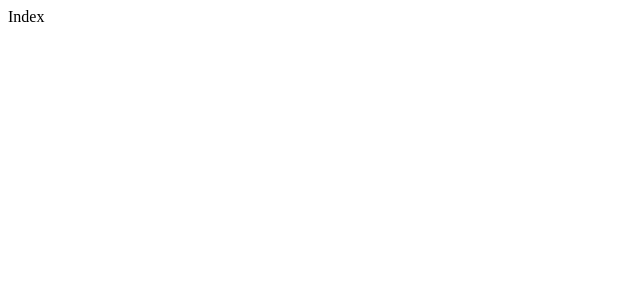
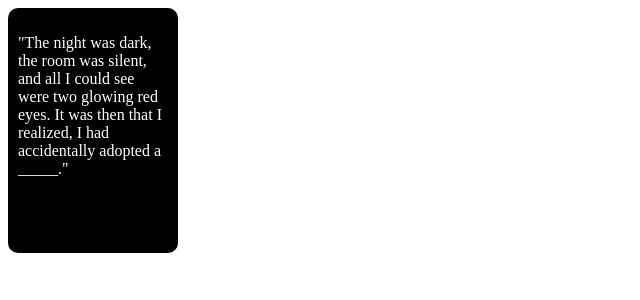
Before and after one commit to AlexLazcano/AIAgianstHumanity, a Next.js app: page / in a window 1280 px wide. Shown: the top 300 px of the page, without its empty margins (0-640 px from the left). Built offline with nearby package versions, Linux system fonts and the light colour scheme.

Commit message:
added a card to home page

```diff
--- /dev/null
+++ b/src/components/card/card.js
@@ -0,0 +1,16 @@
+import React from 'react'
+import { StyledCard } from './styledCard'
+
+const Card = ({text}) => {
+
+
+    return (
+        <StyledCard>
+            <p>
+                "The night was dark, the room was silent, and all I could see were two glowing red eyes. It was then that I realized, I had accidentally adopted a _____."
+            </p>
+        </StyledCard>
+    )
+}
+
+export default Card
--- /dev/null
+++ b/src/components/card/styledCard.js
@@ -0,0 +1,11 @@
+const { styled } = require("styled-components");
+
+export const StyledCard = styled.div`
+
+    width: 150px;
+    background-color:black;
+    padding: 10px;
+    color: white;
+    aspect-ratio: 2/3;
+    border-radius: 10px;
+`
--- a/src/pages/index.js
+++ b/src/pages/index.js
@@ -1,8 +1,11 @@
+import Card from '@/components/card/card'
 import React from 'react'
 
 const Index = () => {
   return (
-    <div>Index</div>
+    <div>
+        <Card />
+    </div>
   )
 }
 
```
Also changed, not shown: src/components/card.js (deleted, +0 -9 lines), src/pages/test.js (+10 -2 lines).
